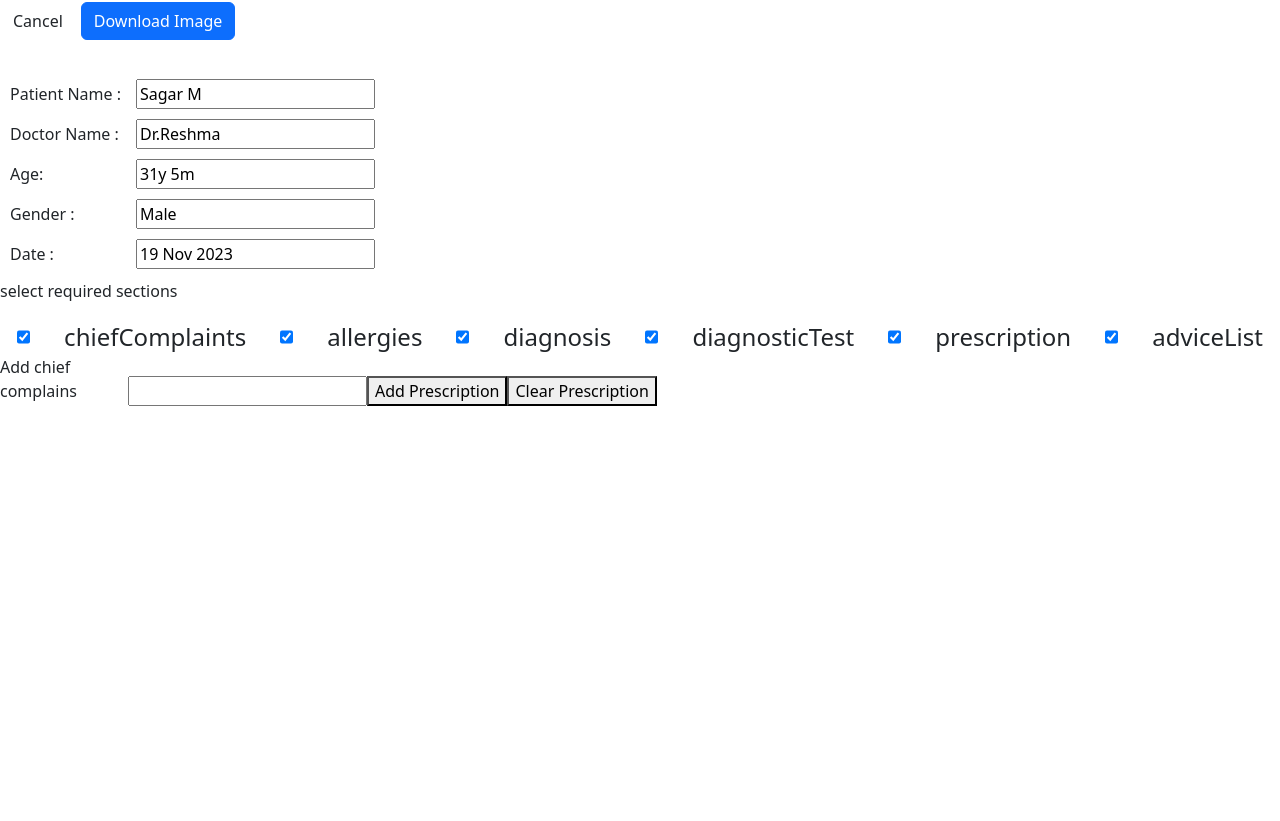
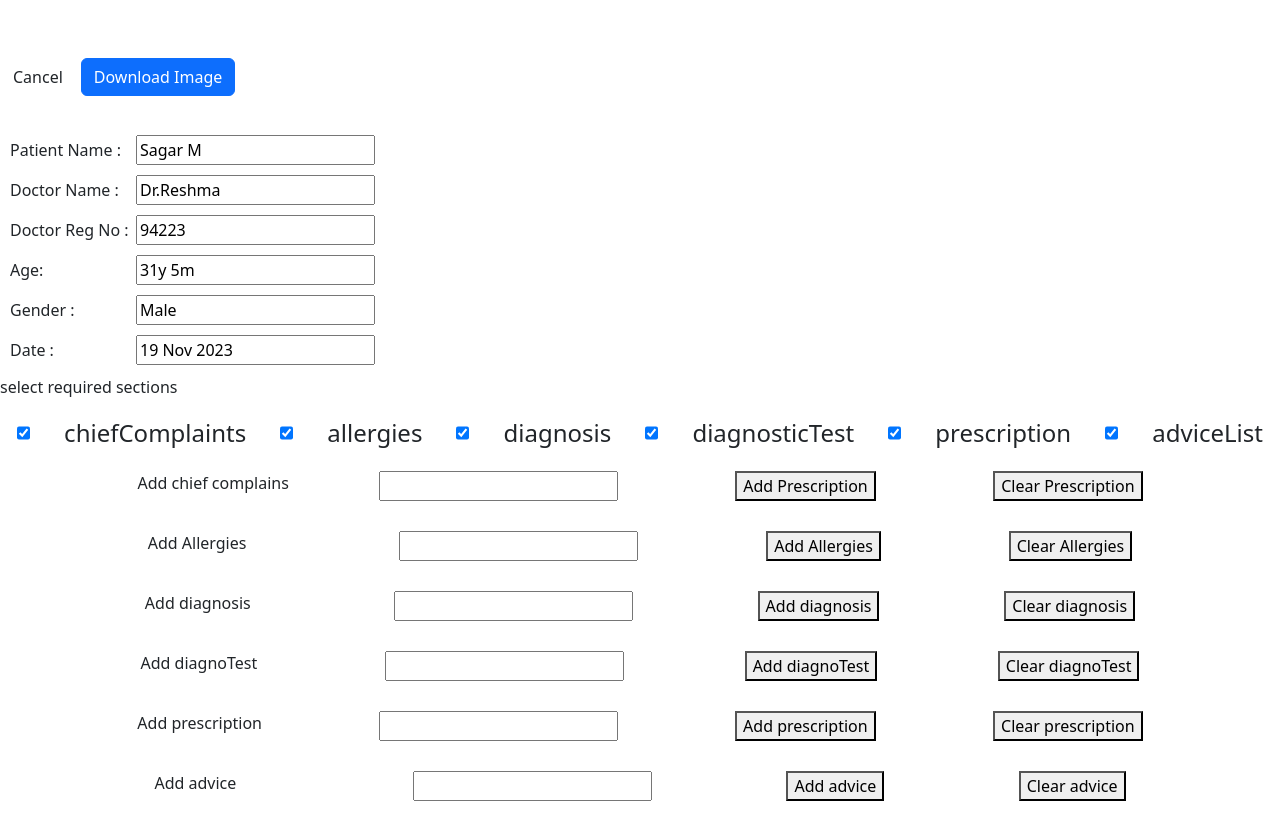
Before and after one commit to SagarManjunath/billGenerator, an Angular app: page /prescription in a window 1280 px wide. Shown: the part 1136-1957 px from the top of the page. Before the commit the page ends 1542 px from the top, so only its background shows below. Built offline with nearby package versions, Linux system fonts and the light colour scheme; a web font is replaced by a local one.

Commit message:
prescription changes

```diff
--- a/src/app/prescription/prescription.component.html
+++ b/src/app/prescription/prescription.component.html
@@ -49,6 +49,10 @@
             <div class="title">General Advice</div>
             <div class="description" *ngFor="let item of adviceList">{{item}}</div>
         </div>
+        <div style="margin-top: 10px;">
+            <div style="font-weight: bold;">{{doctorName}}</div>
+            <div>Registration No: {{doctorRegNo}}</div>
+        </div>
 
         <div class="footer">
             <div class="disclaimer">
@@ -86,6 +90,10 @@
         <input [(ngModel)]="doctorName" id="doctorName" required>
     </div>
     <div class="eachRow">
+        <label for="doctorRegNo">Doctor Reg No :</label>
+        <input [(ngModel)]="doctorRegNo" id="doctorRegNo" required>
+    </div>
+    <div class="eachRow">
         <label for="age">Age:</label>
         <input [(ngModel)]="age" id="age" required>
     </div>
@@ -110,10 +118,40 @@
             <input type="checkbox" [(ngModel)]="isadviceListRequired"  />adviceList
         </div>
     </div>
-    <div>
+    <div class="eachDiv">
         <label>Add chief complains</label>
         <input type="text" [(ngModel)]="presValue" />
-        <button (click)="addPrescription()">Add Prescription</button>
-        <button (click)="clearPrescription()">Clear Prescription</button>
+        <button (click)="addPrescription('complaints')">Add Prescription</button>
+        <button (click)="clearPrescription('complaints')">Clear Prescription</button>
+    </div>
+    <div class="eachDiv">
+        <label>Add Allergies</label>
+        <input type="text" [(ngModel)]="presValue" />
+        <button (click)="addPrescription('allergies')">Add Allergies</button>
+        <button (click)="clearPrescription('allergies')">Clear Allergies</button>
+    </div>
+    <div class="eachDiv">
+        <label>Add diagnosis</label>
+        <input type="text" [(ngModel)]="presValue" />
+        <button (click)="addPrescription('diagnosis')">Add diagnosis</button>
+        <button (click)="clearPrescription('diagnosis')">Clear diagnosis</button>
+    </div>
+    <div class="eachDiv">
+        <label>Add diagnoTest</label>
+        <input type="text" [(ngModel)]="presValue" />
+        <button (click)="addPrescription('diagnoTest')">Add diagnoTest</button>
+        <button (click)="clearPrescription('diagnoTest')">Clear diagnoTest</button>
+    </div>
+    <div class="eachDiv">
+        <label>Add prescription</label>
+        <input type="text" [(ngModel)]="presValue" />
+        <button (click)="addPrescription('prescription')">Add prescription</button>
+        <button (click)="clearPrescription('prescription')">Clear prescription</button>
+    </div>
+    <div class="eachDiv">
+        <label>Add advice</label>
+        <input type="text" [(ngModel)]="presValue" />
+        <button (click)="addPrescription('advice')">Add advice</button>
+        <button (click)="clearPrescription('advice')">Clear advice</button>
     </div>
 </div>
--- a/src/app/prescription/prescription.component.scss
+++ b/src/app/prescription/prescription.component.scss
@@ -44,3 +44,10 @@
 label{
     width: 10%;
 }
+.eachDiv{
+    display: flex;
+    justify-content: space-evenly;
+    margin: 10px;
+    text-wrap: nowrap;
+    padding: 10px;
+}
--- a/src/app/prescription/prescription.component.ts
+++ b/src/app/prescription/prescription.component.ts
@@ -12,6 +12,7 @@ export class PrescriptionComponent implements OnInit {
   gender = 'Male';
   date = '19 Nov 2023';
   doctorName ='Dr.Reshma';
+  doctorRegNo ='94223';
   chiefComplaints: string[] =[];
   allergies :string[] =[];
   diagnosis :string[] =[];
@@ -68,10 +69,55 @@ export class PrescriptionComponent implements OnInit {
     });
   }
 
-  addPrescription(){
-    this.prescription.push(this.presValue);
+  addPrescription(type:string){
+    switch (type) {
+      case 'complaints':
+        this.chiefComplaints.push(this.presValue);
+        break;
+
+      case 'allergies':
+        this.allergies.push(this.presValue);
+        break;
+
+      case 'diagnosis':
+        this.diagnosis.push(this.presValue);
+        break;
+
+      case 'diagnoTest':
+        this.diagnosticTest.push(this.presValue);
+        break;
+
+      case 'prescription':
+        this.prescription.push(this.presValue);
+        break;
+
+      case 'advice':
+        this.adviceList.push(this.presValue);
+        break;
+    }
+
   }
-  clearPrescription(){
-    this.prescription = [];
+  clearPrescription(type:string){
+     switch (type) {
+       case 'complaints':
+         this.chiefComplaints = [];
+         break;
+       case 'allergies':
+         this.allergies = [];
+         break;
+       case 'diagnosis':
+         this.diagnosis = [];
+         break;
+       case 'diagnoTest':
+         this.diagnosticTest = [];
+         break;
+       case 'prescription':
+         this.prescription = [];
+         break;
+       case 'advice':
+         this.adviceList = [];
+         break;
+     }
+
   }
 }
```
